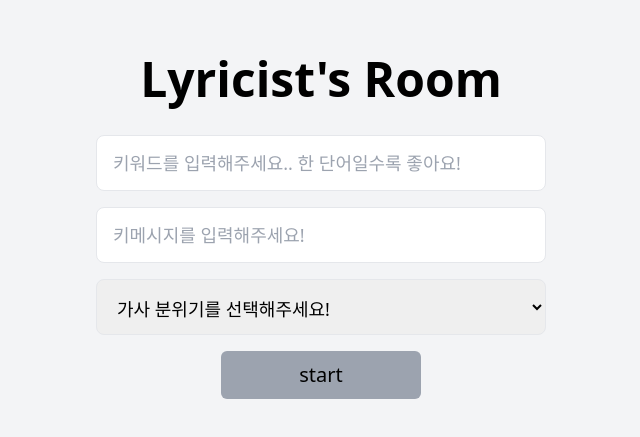
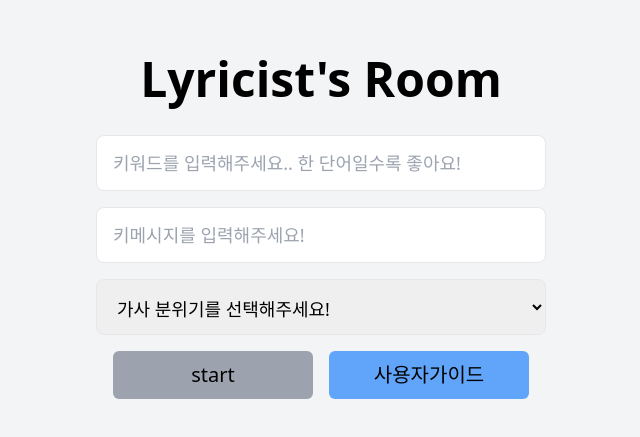
Before and after one commit to dong97338/lyricists-room, a Next.js app: page / in a window 1280 px wide. Shown: the part 173-610 px from the top of the page, without its empty margins (319-959 px from the left). Built offline with nearby package versions, Linux system fonts and the light colour scheme.

Commit message:
Update image source path in README.md and add showGuide state in page.js

```diff
--- a/app/page.js
+++ b/app/page.js
@@ -7,6 +7,7 @@ export default () => {
   const [topic, setTopic] = useState('')
   const [key, setKey] = useState('')
   const [mood, setMood] = useState('')
+  const [showGuide, setShowGuide] = useState(false)
 
   return (
     <>
@@ -19,9 +20,26 @@ export default () => {
           <option key={mood}>{mood}</option>
         ))}
       </select>
+      <div className='flex items-center justify-center space-x-4'>
+
       <button className="w-[200px] rounded-md bg-gray-400 p-2.5 text-center text-xl" onClick={() => router.push(`/graph?${new URLSearchParams({topic, key, mood}).toString()}`)}>
         start
       </button>
+      <button className="w-[200px] rounded-md bg-blue-400 p-2.5 text-center text-xl" onClick={() => setShowGuide(true)}>
+        사용자가이드
+      </button>
+      </div>
+
+      {showGuide && (
+        <div className="fixed inset-0 flex items-center justify-center bg-black bg-opacity-50">
+          <div className="relative w-[800px] rounded-md bg-white p-4">
+            <button className="absolute right-2 top-2 text-xl" onClick={() => setShowGuide(false)}>
+              &times;
+            </button>
+            <img src="How-to.png" alt="사용자 가이드" className="w-full" />
+          </div>
+        </div>
+      )}
     </>
   )
 }
```
Also changed, not shown: public/How-to.png (renamed from assets/How-to.png), 1 other file (tests, documents, lock files or other folders).
